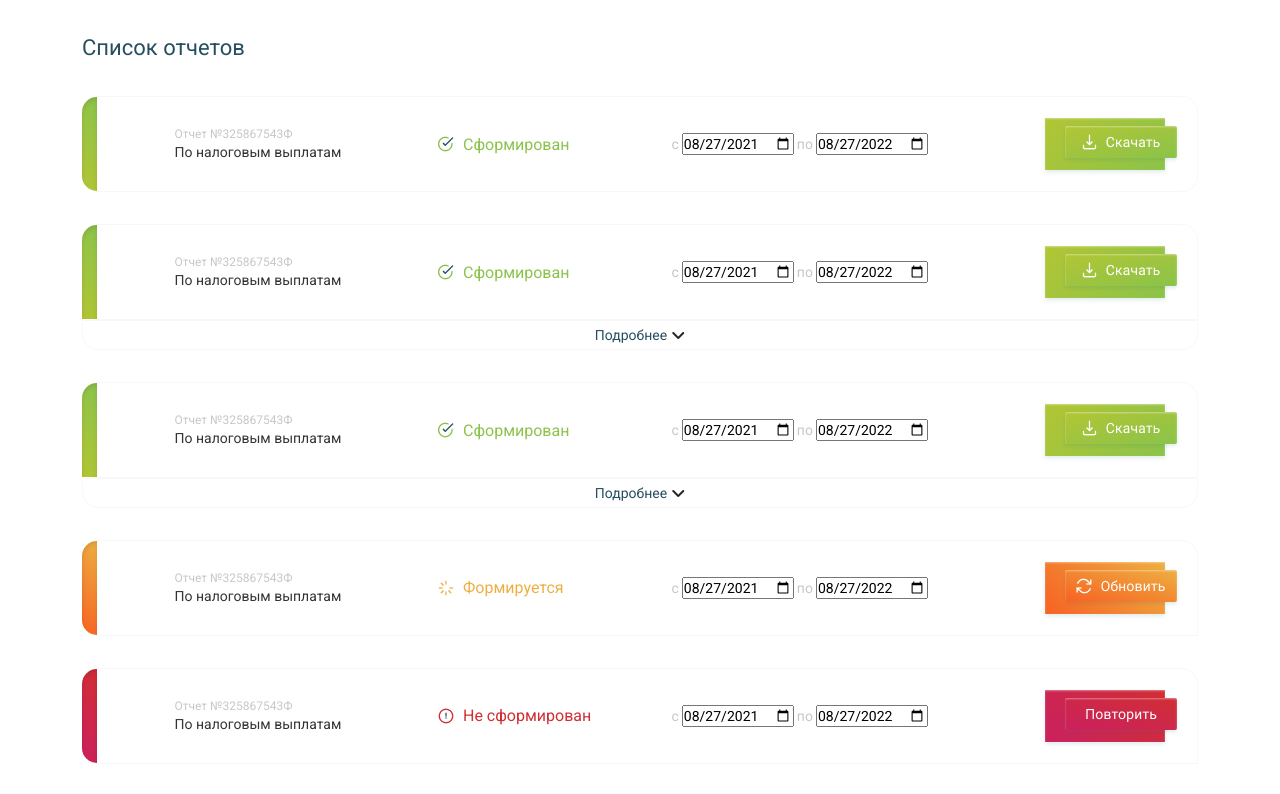
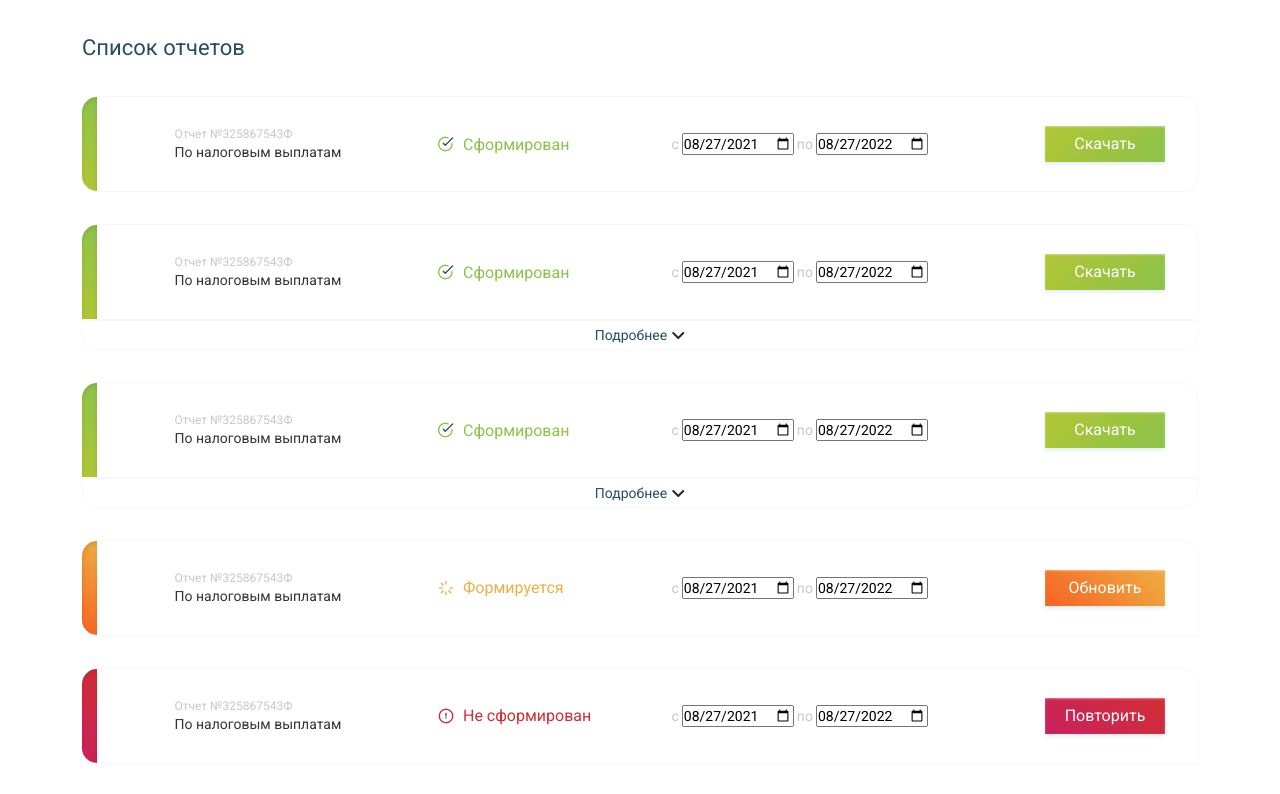
Before and after one commit to pain1k/ofd, a plain HTML site: page index.html in a window 1280 px wide. Shown: the top 794 px of the page. Drawn offline with nearby package versions, Linux system fonts and the light colour scheme.

Commit message:
Update index.html

```diff
--- a/index.html
+++ b/index.html
@@ -41,7 +41,8 @@
                 </div>
 
                 <a href=# class="download download-success">
-                    <img src="download.png" alt="">
+
+                    <button class="download-link">Скачать</button>
                 </a>
             </div>
             <div class='list hidden'>
@@ -81,7 +82,7 @@
                 </div>
 
                 <a href=# class="download download-success">
-                    <img src="download.png" alt="">
+                    <button class="download-link">Скачать</button>
                 </a>
             </div>
             <div class='list hidden'>
@@ -205,7 +206,7 @@
                 </div>
 
                 <a href=# class="download download-success">
-                    <img src="download.png" alt="">
+                    <button class="download-link">Скачать</button>
                 </a>
             </div>
             <div class='list hidden'>
@@ -327,7 +328,7 @@
                     <input type="date" id="end" value="2022-08-27" min="2018-01-01" max="2038-12-31">
                 </div>
                 <a href=# class="download download-renew">
-                    <img src="renew.png" alt="">
+                    <button class="download-link">Обновить</button>
                 </a>
             </div>
 
@@ -352,7 +353,7 @@
                 </div>
 
                 <a href=# class="download download-refused">
-                    <img src="repeat.png" alt="">
+                    <button class="download-link">Повторить</button>
                 </a>
             </div>
 
@@ -387,14 +388,12 @@
 
         </div>
         <button class="new">Сформировать новый</button>
-    </div>
 
 
-
-    <script src="http://code.jquery.com/jquery-1.9.0rc1.js"></script>
+        <script src="http://code.jquery.com/jquery-1.9.0rc1.js"></script>
 
 
-    <script src="main.js"></script>
+        <script src="main.js"></script>
 </body>
 
 </html>
```
